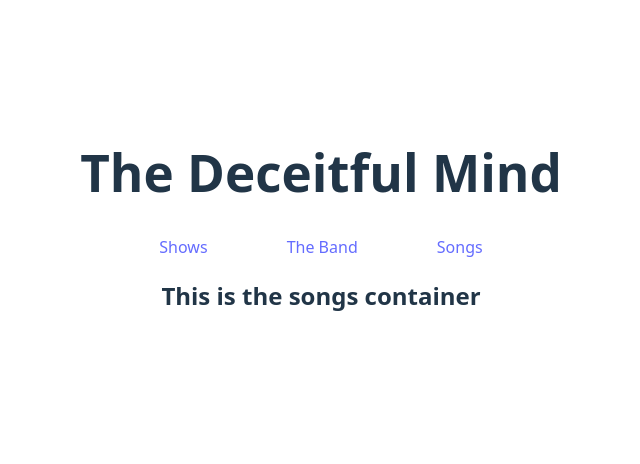
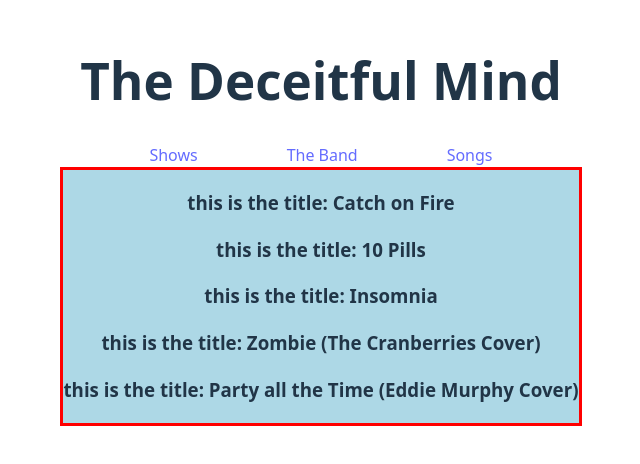
Before and after one commit to wally-yawn/dm_website, a React (Vite) app: page /songs in a window 1280 px wide. Shown: the part 178-642 px from the top of the page, without its empty margins (319-959 px from the left). Built offline with nearby package versions, Linux system fonts and the light colour scheme.

Commit message:
Get songs into json

```diff
--- a/src/App.css
+++ b/src/App.css
@@ -53,3 +53,8 @@ header {
 .card {
   background-color: gray;
 }
+
+.container {
+  background-color: lightblue;
+  border: solid red;
+}
--- a/src/ShowsContainer/ShowsContainer.jsx
+++ b/src/ShowsContainer/ShowsContainer.jsx
@@ -1,6 +1,6 @@
 import './ShowsContainer.css';
 import React, {useState, useEffect} from 'react';
-import Shows from "../Shows/Shows";
+import Shows from '../Shows/Shows';
 import shows from '../data/shows.json';
 
 function ShowsContainer(){
@@ -39,7 +39,7 @@ function ShowsContainer(){
   }
 
   return(
-    <section className="shows-container">
+    <section className="container">
       <h2 className="sub-header">This is the shows container</h2>
       {allDMShows === null ? (
         <p>No upcoming shows, check back soon!</p>
--- /dev/null
+++ b/src/Songs/Songs.jsx
@@ -0,0 +1,9 @@
+import './Songs.css'
+
+function Songs({title, img, spotify, apple, amazon, tidal, youtube}){
+  return (
+    <h3>this is the title: {title}</h3>
+  )
+}
+
+export default Songs;
--- a/src/SongsContainer/SongsContainer.jsx
+++ b/src/SongsContainer/SongsContainer.jsx
@@ -1,8 +1,32 @@
 import "./SongsContainer.css";
+import songs from '../data/songs.json'
+import Songs from '../Songs/Songs'
+import { useState } from "react";
 
 function SongsContainer(){
+
+  const [allSongs, setAllSongs] = useState(songs)
+
+  const allDMSongs = allSongs.map((song, index) => {
+    return (
+      <Songs
+        id={index}
+        key={index}
+        title={song.title}
+        img={song.img}
+        spotify={song.spotify}
+        apple={song.apple}
+        amazon={song.amazon}
+        tidal={song.tidal}
+        youtube={song.youtube}
+      />
+    )
+  })
+
   return(
-    <h2>This is the songs container</h2>
+    <section className="container">
+      {allDMSongs}
+    </section>
   )
 }
 
--- /dev/null
+++ b/src/data/songs.json
@@ -0,0 +1,47 @@
+[
+  {
+    "title": "Catch on Fire",
+    "img": "img",
+    "spotify": "spotify link",
+    "apple": "apple link",
+    "amazon": "amazon link",
+    "tidal": "tidal link",
+    "youtube": "youtube link"
+  },
+  {
+    "title": "10 Pills",
+    "img": "img",
+    "spotify": "spotify link",
+    "apple": "apple link",
+    "amazon": "amazon link",
+    "tidal": "tidal link",
+    "youtube": "youtube link"
+  },
+  {
+    "title": "Insomnia",
+    "img": "img",
+    "spotify": "spotify link",
+    "apple": "apple link",
+    "amazon": "amazon link",
+    "tidal": "tidal link",
+    "youtube": "youtube link"
+  },
+  {
+    "title": "Zombie (The Cranberries Cover)",
+    "img": "img",
+    "spotify": "spotify link",
+    "apple": "apple link",
+    "amazon": "amazon link",
+    "tidal": "tidal link",
+    "youtube": "youtube link"
+  },
+  {
+    "title": "Party all the Time (Eddie Murphy Cover)",
+    "img": "img",
+    "spotify": "spotify link",
+    "apple": "apple link",
+    "amazon": "amazon link",
+    "tidal": "tidal link",
+    "youtube": "youtube link"
+  }
+]
```
Also changed, not shown: src/data/bandmembers.json (added, +18 -0 lines), src/Songs/Songs.css (added).
